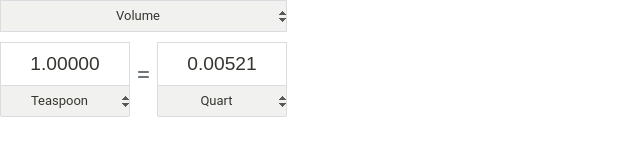
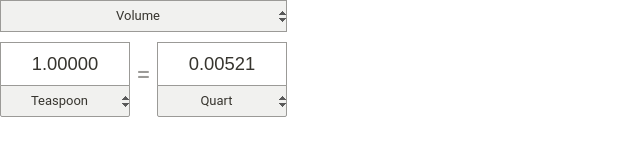
Before and after one commit to Ruth19nz/notion, a plain HTML site: page converter2.html in a window 1280 px wide. Shown: the whole page, without its empty margins (0-640 px from the left). Drawn offline with Linux system fonts and the light colour scheme.

Commit message:
Update converter2.html

```diff
--- a/converter2.html
+++ b/converter2.html
@@ -4,9 +4,9 @@
     <style>
       .selector {
         background-color: #fff;
-        border: 1px solid #dadce0;
+        border: 1px solid #9B9A97;
         color: #37352F;
-        font-size: 120%;
+        font-size: 115%;
         height: 40px;
         padding: 1px 6px;
         text-align: center;
@@ -31,7 +31,7 @@
         text-align-last: center !important;
         font-family: Roboto,arial,sans-serif;
         background: url(https://ruth19nz.github.io/notion/grey-disclosure-arrow-up-down.png) 100% no-repeat #f1f1ef;
-        border: 1px solid #dadce0;
+        border: 1px solid #9B9A97;
         font-size: 13px;
         line-height: 20px;
         padding: 5px 16px 5px 5px;
@@ -46,7 +46,7 @@
         width: 27px;
         text-align: center;
         font-size: 26px;
-        color: #70757a;
+        color: #9B9A97;
         padding-top: 10px;
         vertical-align: top;
         margin-left: -4px;
```
